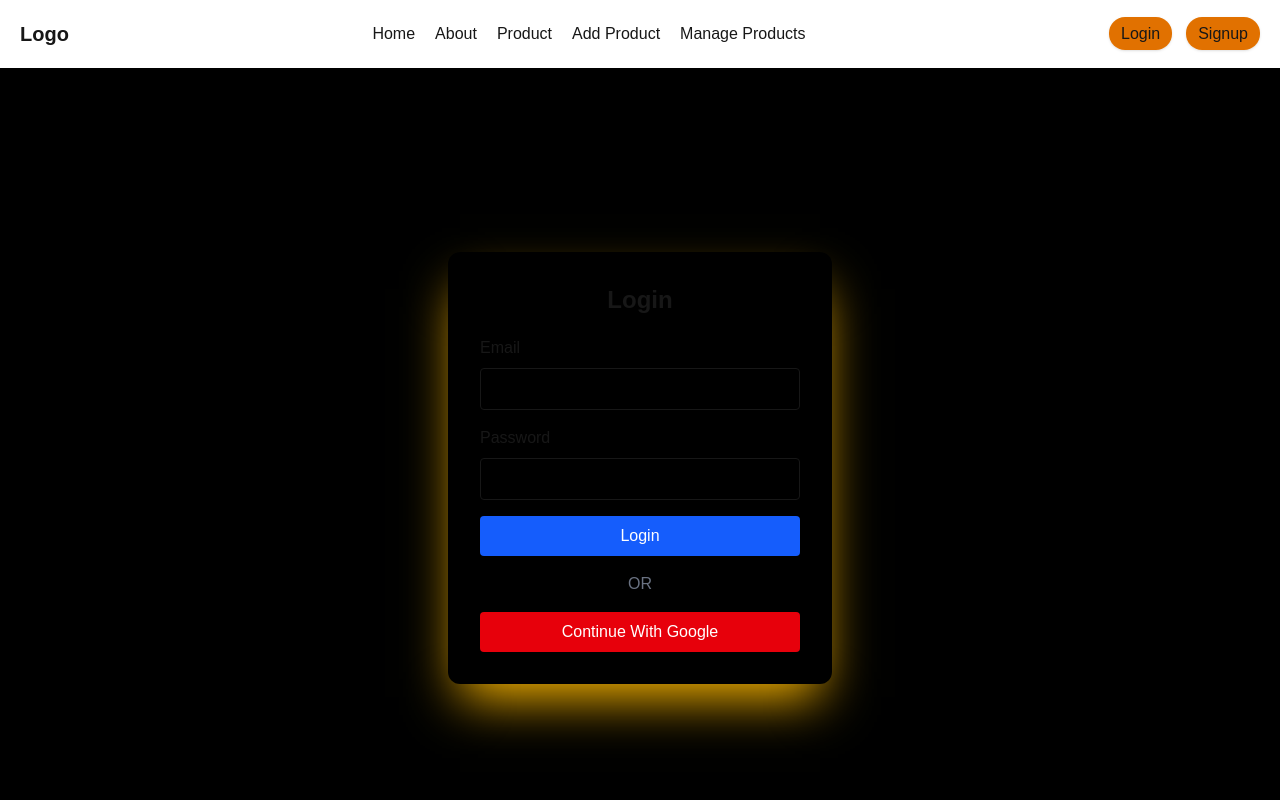
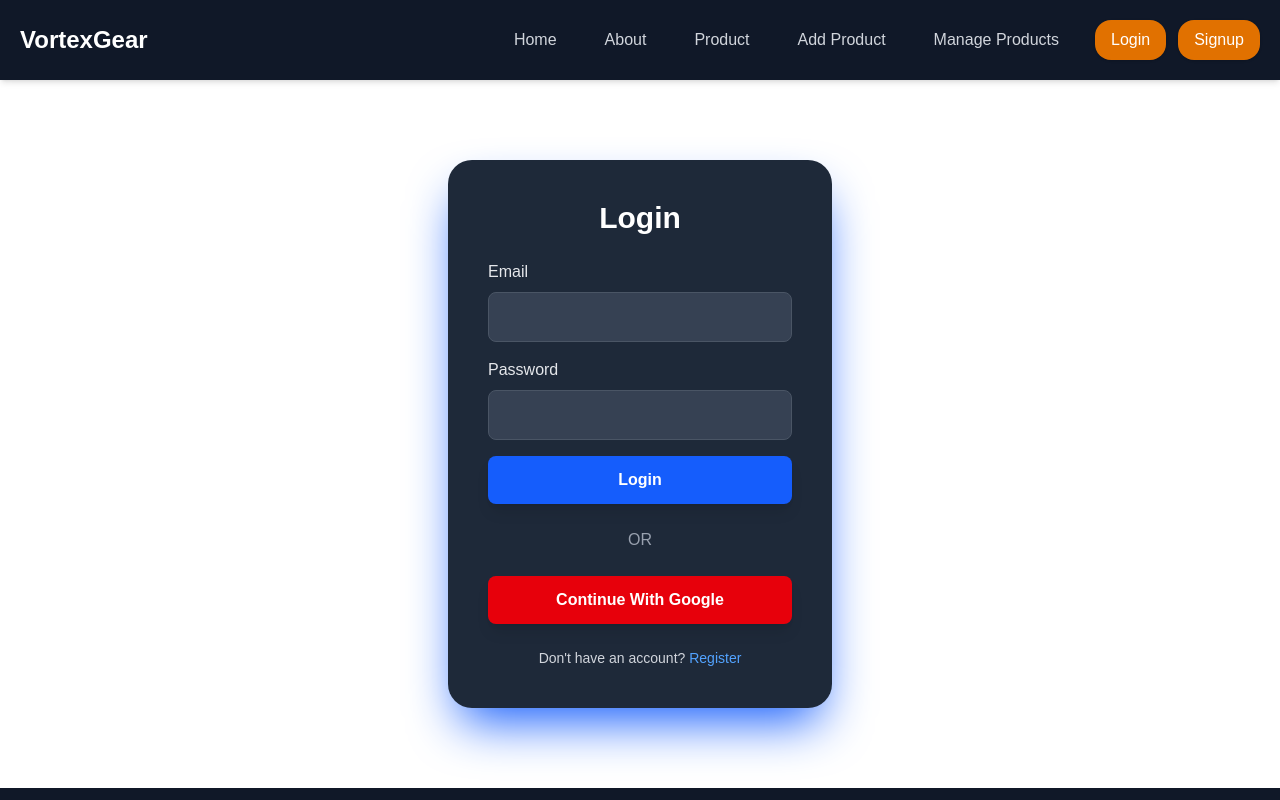
Before and after one commit to ashikuzzaman-riyad/my-first-nextjs-app, a Next.js app: page /login in a window 1280 px wide. Shown: the top 800 px of the page. Built offline with nearby package versions, Linux system fonts and the light colour scheme; no server answers.

Commit message:
added some fucter

```diff
--- a/src/app/addproduct/page.jsx
+++ b/src/app/addproduct/page.jsx
@@ -62,18 +62,19 @@ export default function ProductForm() {
   };
 
   return (
-    <div className="max-w-lg mx-auto p-6 bg-gray-600 rounded-lg">
-      <h2 className="text-2xl font-bold mb-4 text-white">Add Product</h2>
+  <div className="max-w-lg mx-auto p-8 bg-gray-800 rounded-3xl shadow-2xl shadow-green-600/50">
+  <h2 className="text-3xl font-extrabold mb-6 text-white text-center">
+    Add Product
+  </h2>
 
   <form onSubmit={handleSubmit} className="space-y-4">
-
     <input
       type="text"
       name="name"
       placeholder="Product Name"
       value={formData.name}
       onChange={handleChange}
-          className="w-full p-2 border rounded-md"
+      className="w-full p-3 rounded-lg bg-gray-700 text-white border border-gray-600 focus:border-green-500 focus:ring-1 focus:ring-green-500 outline-none transition-all duration-200"
       required
     />
 
@@ -82,7 +83,7 @@ export default function ProductForm() {
       placeholder="Product Description"
       value={formData.description}
       onChange={handleChange}
-          className="w-full p-2 border rounded-md"
+      className="w-full p-3 rounded-lg bg-gray-700 text-white border border-gray-600 focus:border-green-500 focus:ring-1 focus:ring-green-500 outline-none transition-all duration-200"
       required
     />
 
@@ -92,7 +93,7 @@ export default function ProductForm() {
       placeholder="Price"
       value={formData.price}
       onChange={handleChange}
-          className="w-full p-2 border rounded-md"
+      className="w-full p-3 rounded-lg bg-gray-700 text-white border border-gray-600 focus:border-green-500 focus:ring-1 focus:ring-green-500 outline-none transition-all duration-200"
       required
     />
 
@@ -102,7 +103,7 @@ export default function ProductForm() {
       placeholder="Image URL"
       value={formData.image}
       onChange={handleChange}
-          className="w-full p-2 border rounded-md"
+      className="w-full p-3 rounded-lg bg-gray-700 text-white border border-gray-600 focus:border-green-500 focus:ring-1 focus:ring-green-500 outline-none transition-all duration-200"
       required
     />
 
@@ -112,7 +113,7 @@ export default function ProductForm() {
       placeholder="Badge"
       value={formData.badge}
       onChange={handleChange}
-          className="w-full p-2 border rounded-md"
+      className="w-full p-3 rounded-lg bg-gray-700 text-white border border-gray-600 focus:border-green-500 focus:ring-1 focus:ring-green-500 outline-none transition-all duration-200"
     />
 
     <input
@@ -121,7 +122,7 @@ export default function ProductForm() {
       placeholder="Rating (0–5)"
       value={formData.rating}
       onChange={handleChange}
-          className="w-full p-2 border rounded-md"
+      className="w-full p-3 rounded-lg bg-gray-700 text-white border border-gray-600 focus:border-green-500 focus:ring-1 focus:ring-green-500 outline-none transition-all duration-200"
       min="0"
       max="5"
       step="0.1"
@@ -133,12 +134,12 @@ export default function ProductForm() {
       placeholder="Reviews"
       value={formData.reviews}
       onChange={handleChange}
-          className="w-full p-2 border rounded-md"
+      className="w-full p-3 rounded-lg bg-gray-700 text-white border border-gray-600 focus:border-green-500 focus:ring-1 focus:ring-green-500 outline-none transition-all duration-200"
     />
 
     <button
       type="submit"
-          className="w-full bg-black text-white px-4 py-2 rounded-md hover:bg-gray-800 transition"
+      className="w-full bg-green-600 text-white py-3 rounded-lg font-semibold hover:bg-green-500 shadow-lg transition-all duration-200"
     >
       Submit Product
     </button>
@@ -148,5 +149,6 @@ export default function ProductForm() {
     <p className="mt-4 text-center text-white">{responseMsg}</p>
   )}
 </div>
+
   );
 }
--- a/src/app/login/page.jsx
+++ b/src/app/login/page.jsx
@@ -32,53 +32,74 @@ export default function LoginPage() {
   };
 
   return (
-    <div className="min-h-screen bg-black flex justify-center items-center ">
+   <div className="my-20 flex justify-center items-center px-4">
   <form
     onSubmit={handleLogin}
-        className="  p-8 rounded-xl  shadow-2xl shadow-amber-400 w-full max-w-sm"
+    className="bg-gray-800 p-10 rounded-3xl shadow-2xl shadow-blue-600 w-full max-w-sm"
   >
-        <h2 className="text-2xl font-bold mb-5 text-center">Login</h2>
+    {/* Title */}
+    <h2 className="text-3xl font-extrabold mb-6 text-center text-white">
+      Login
+    </h2>
 
+    {/* Error message */}
     {error && (
-          <p className="text-red-500 text-center mb-3">{error}</p>
+      <p className="text-red-500 text-center mb-4">{error}</p>
     )}
 
-        <label className="block mb-2 font-medium">Email</label>
+    {/* Email */}
+    <label className="block mb-2 font-medium text-gray-200">Email</label>
     <input
       type="email"
-          className="w-full p-2 border rounded mb-4"
+      className="w-full p-3 rounded-lg mb-4 bg-gray-700 text-white border border-gray-600 focus:border-blue-500 focus:ring-1 focus:ring-blue-500 outline-none transition-all duration-200"
       value={user.email}
       onChange={(e) => setUser({ ...user, email: e.target.value })}
       required
     />
 
-        <label className="block mb-2 font-medium">Password</label>
+    {/* Password */}
+    <label className="block mb-2 font-medium text-gray-200">Password</label>
     <input
       type="password"
-          className="w-full p-2 border rounded mb-4"
+      className="w-full p-3 rounded-lg mb-4 bg-gray-700 text-white border border-gray-600 focus:border-blue-500 focus:ring-1 focus:ring-blue-500 outline-none transition-all duration-200"
       value={user.password}
       onChange={(e) => setUser({ ...user, password: e.target.value })}
       required
     />
 
+    {/* Login Button */}
     <button
       type="submit"
-          className="w-full bg-blue-600 text-white p-2 rounded hover:bg-blue-700"
+      className="w-full bg-blue-600 text-white p-3 rounded-lg font-semibold hover:bg-blue-500 shadow-lg transition-all duration-200"
     >
       Login
     </button>
 
-        <div className="my-4 text-center text-gray-500">OR</div>
+    {/* OR divider */}
+    <div className="my-6 text-center text-gray-400 font-medium">OR</div>
 
     {/* Google Login */}
     <button
       type="button"
       onClick={() => signIn("google")}
-          className="w-full bg-red-600 text-white p-2 rounded hover:bg-red-700"
+      className="w-full bg-red-600 text-white p-3 rounded-lg font-semibold hover:bg-red-500 shadow-lg transition-all duration-200"
     >
       Continue With Google
     </button>
+
+    {/* Toggle Register Link */}
+    <p className="mt-6 text-center text-gray-300 text-sm">
+      Don't have an account?{" "}
+      <a
+        href="/register" // or toggle function if using state
+        className="text-blue-400 font-medium hover:underline"
+      >
+        Register
+      </a>
+    </p>
   </form>
 </div>
+
+
   );
 }
--- a/src/app/register/page.jsx
+++ b/src/app/register/page.jsx
@@ -21,37 +21,49 @@ export default function RegisterPage() {
   };
 
   return (
-    <div className="my-29 flex items-center justify-center px-4">
-      <div className="p-6 rounded-xl shadow-2xl shadow-amber-400 w-full max-w-sm">
-        <h2 className="text-2xl font-bold text-center mb-6">Register</h2>
+    <div className=" my-20 flex justify-center items-center px-4">
+  <div className="p-10 rounded-3xl shadow-2xl shadow-green-600/50 w-full max-w-sm bg-gray-800/80 backdrop-blur-md">
+    <h2 className="text-3xl font-extrabold text-white text-center mb-6">
+      Register
+    </h2>
 
-        <form onSubmit={handleSubmit(onSubmit)}>
+    <form onSubmit={handleSubmit(onSubmit)} className="space-y-4">
+      {/* Email */}
       <input
         type="email"
         placeholder="Email"
         {...register("email", { required: "Email is required" })}
-            className="w-full border p-2 rounded mb-3"
+        className="w-full p-3 rounded-lg bg-gray-700 text-white border border-gray-600 focus:border-green-500 focus:ring-1 focus:ring-green-500 outline-none transition-all duration-200"
       />
-          {errors.email && <p className="text-red-500 mb-2">{errors.email.message}</p>}
+      {errors.email && <p className="text-red-500 text-sm">{errors.email.message}</p>}
 
+      {/* Password */}
       <input
         type="password"
         placeholder="Password"
         {...register("password", { required: "Password is required" })}
-            className="w-full border p-2 rounded mb-4"
+        className="w-full p-3 rounded-lg bg-gray-700 text-white border border-gray-600 focus:border-green-500 focus:ring-1 focus:ring-green-500 outline-none transition-all duration-200"
       />
-          {errors.password && <p className="text-red-500 mb-2">{errors.password.message}</p>}
+      {errors.password && <p className="text-red-500 text-sm">{errors.password.message}</p>}
 
-          <button className="w-full bg-green-600 text-white py-2 rounded-lg">
+      {/* Register Button */}
+      <button
+        type="submit"
+        className="w-full py-3 bg-green-600 text-white rounded-lg font-semibold hover:bg-green-500 shadow-lg transition-all duration-200"
+      >
         Register
       </button>
     </form>
 
-        <p className="mt-4 text-sm text-center">
+    {/* Login Link */}
+    <p className="mt-6 text-center text-gray-300 text-sm">
       Already have an account?{" "}
-          <a href="/login" className="text-blue-600 font-medium">Login</a>
+      <a href="/login" className="text-blue-400 font-medium hover:underline">
+        Login
+      </a>
     </p>
   </div>
 </div>
+
   );
 }
--- a/src/components/Navbar.jsx
+++ b/src/components/Navbar.jsx
@@ -1,57 +1,108 @@
 "use client";
 
+import { useState } from "react";
 import Link from "next/link";
-import { useSession,  signOut } from "next-auth/react";
+import { signOut } from "next-auth/react";
 
-export default function Navbar() {
-  const { data: session, status } = useSession();
+export default function Navbar({ session, status }) {
+  const [menuOpen, setMenuOpen] = useState(false);
+
+  const navLinks = [
+    { href: "/", label: "Home" },
+    { href: "/about", label: "About" },
+    { href: "/product", label: "Product" },
+    { href: "/addproduct", label: "Add Product" },
+    { href: "/manageproduct", label: "Manage Products" },
+  ];
 
   return (
-    <div className=" shadow-md">
-      <div className="container mx-auto flex justify-between p-5 items-center">
+    <header className="bg-gray-900 mb-5 shadow-md sticky top-0 z-50">
+      <div className="container mx-auto flex justify-between items-center p-5 flex-wrap">
+        {/* Logo */}
         <div>
-          <h2 className="text-xl font-bold">Logo</h2>
+          <h2 className="text-2xl font-bold text-white">VortexGear</h2>
         </div>
 
-        <nav className="space-x-5">
-          <Link href="/">Home</Link>
-          <Link href="/about">About</Link>
-          <Link href="/product">Product</Link>
-          <Link href="/addproduct">Add Product</Link>
-          <Link href="/manageproduct">Manage Products</Link>
+        {/* Hamburger Button (Mobile) */}
+        <button
+          className="text-white lg:hidden focus:outline-none"
+          onClick={() => setMenuOpen(!menuOpen)}
+        >
+          <svg
+            className="w-7 h-7"
+            fill="none"
+            stroke="currentColor"
+            viewBox="0 0 24 24"
+            xmlns="http://www.w3.org/2000/svg"
+          >
+            {menuOpen ? (
+              <path
+                strokeLinecap="round"
+                strokeLinejoin="round"
+                strokeWidth="2"
+                d="M6 18L18 6M6 6l12 12"
+              />
+            ) : (
+              <path
+                strokeLinecap="round"
+                strokeLinejoin="round"
+                strokeWidth="2"
+                d="M4 6h16M4 12h16M4 18h16"
+              />
+            )}
+          </svg>
+        </button>
+
+        {/* Nav Links */}
+        <div
+          className={`w-full lg:flex lg:items-center lg:w-auto transition-all duration-300 ${
+            menuOpen ? "block" : "hidden"
+          }`}
+        >
+         <nav className="flex flex-col lg:flex-row lg:gap-6 gap-2 mt-4 lg:mt-0">
+  {navLinks.map((link, idx) => (
+    <Link
+      key={idx}
+      href={link.href}
+      className="text-gray-300 hover:text-white font-medium px-3 py-2 rounded-lg transition-colors duration-300 hover:bg-gray-700"
+      onClick={() => setMenuOpen(false)} // <-- Close menu on click
+    >
+      {link.label}
+    </Link>
+  ))}
 </nav>
 
-        <div className="space-x-5">
+
+          {/* Auth Buttons */}
+          <div className="flex flex-col lg:flex-row gap-3 mt-4 lg:mt-0 lg:ml-6">
             {status === "loading" ? (
-            <p>Loading...</p>
+              <p className="text-gray-300">Loading...</p>
             ) : session ? (
-            <>
-
               <button
                 onClick={() => signOut()}
-                className="bg-red-600 px-3 py-2 rounded-2xl text-white shadow hover:bg-red-500 transition"
+                className="bg-red-600 px-4 py-2 rounded-2xl text-white shadow hover:bg-red-500 transition-all duration-300"
               >
                 Logout
               </button>
-            </>
             ) : (
-            <div >
+              <>
                 <Link
-                className="bg-amber-600 px-3 py-2 rounded-2xl shadow hover:bg-amber-500 transition mr-3.5"
                   href="/login"
+                  className="bg-amber-600 px-4 py-2 rounded-2xl text-white shadow hover:bg-amber-500 transition-all duration-300"
                 >
                   Login
                 </Link>
                 <Link
-                className="bg-amber-600 px-3 py-2 rounded-2xl shadow hover:bg-amber-500 transition"
                   href="/register"
+                  className="bg-amber-600 px-4 py-2 rounded-2xl text-white shadow hover:bg-amber-500 transition-all duration-300"
                 >
                   Signup
                 </Link>
-            </div>
+              </>
             )}
           </div>
         </div>
       </div>
+    </header>
   );
 }
```
Also changed, not shown: src/app/about/page.jsx (+35 -23 lines), src/app/manageproduct/page.jsx (+33 -20 lines), src/app/product/[id]/page.jsx (+18 -14 lines), src/app/product/page.jsx (+13 -10 lines). Lines whose indentation alone changed are shown as unchanged.
